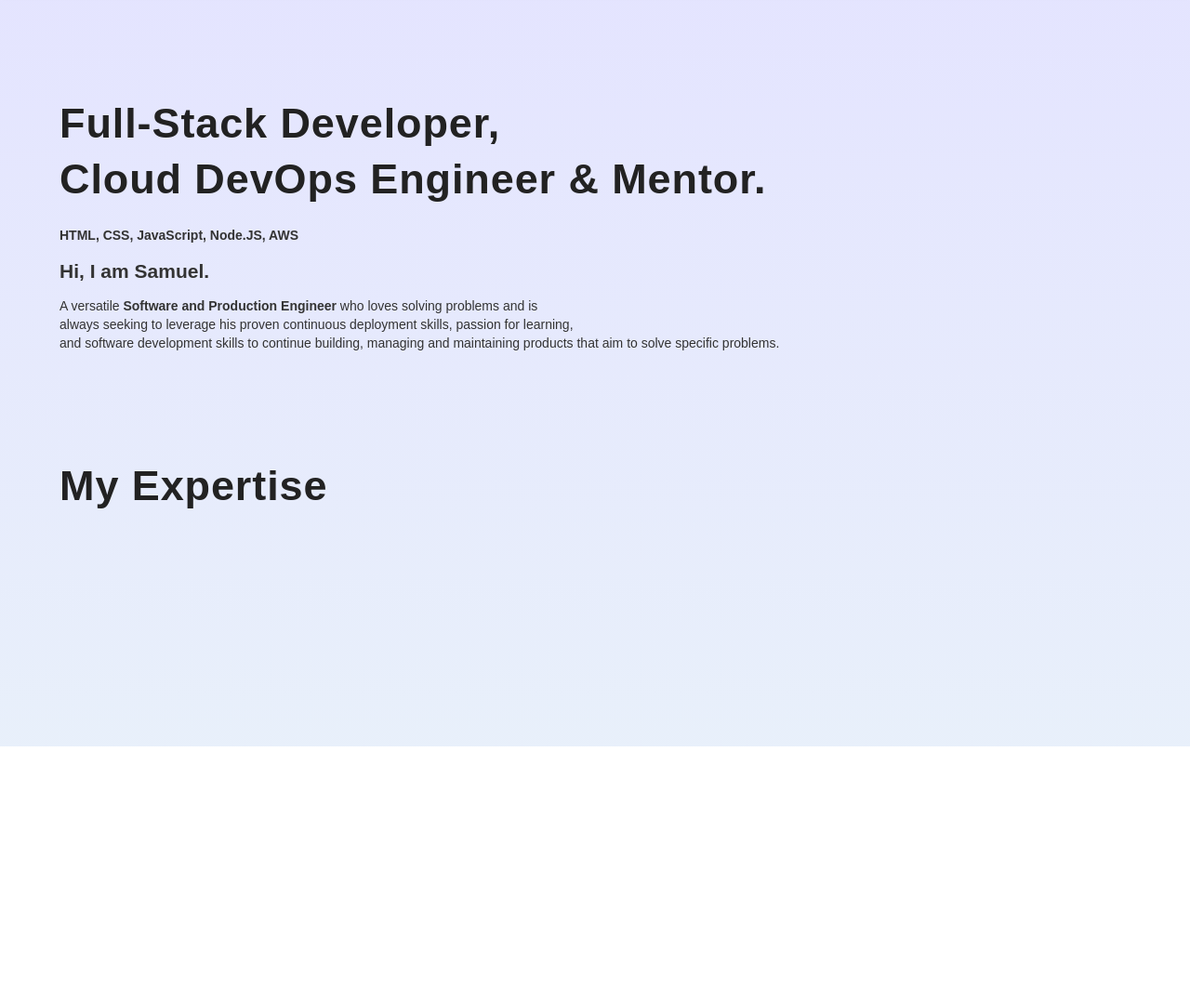
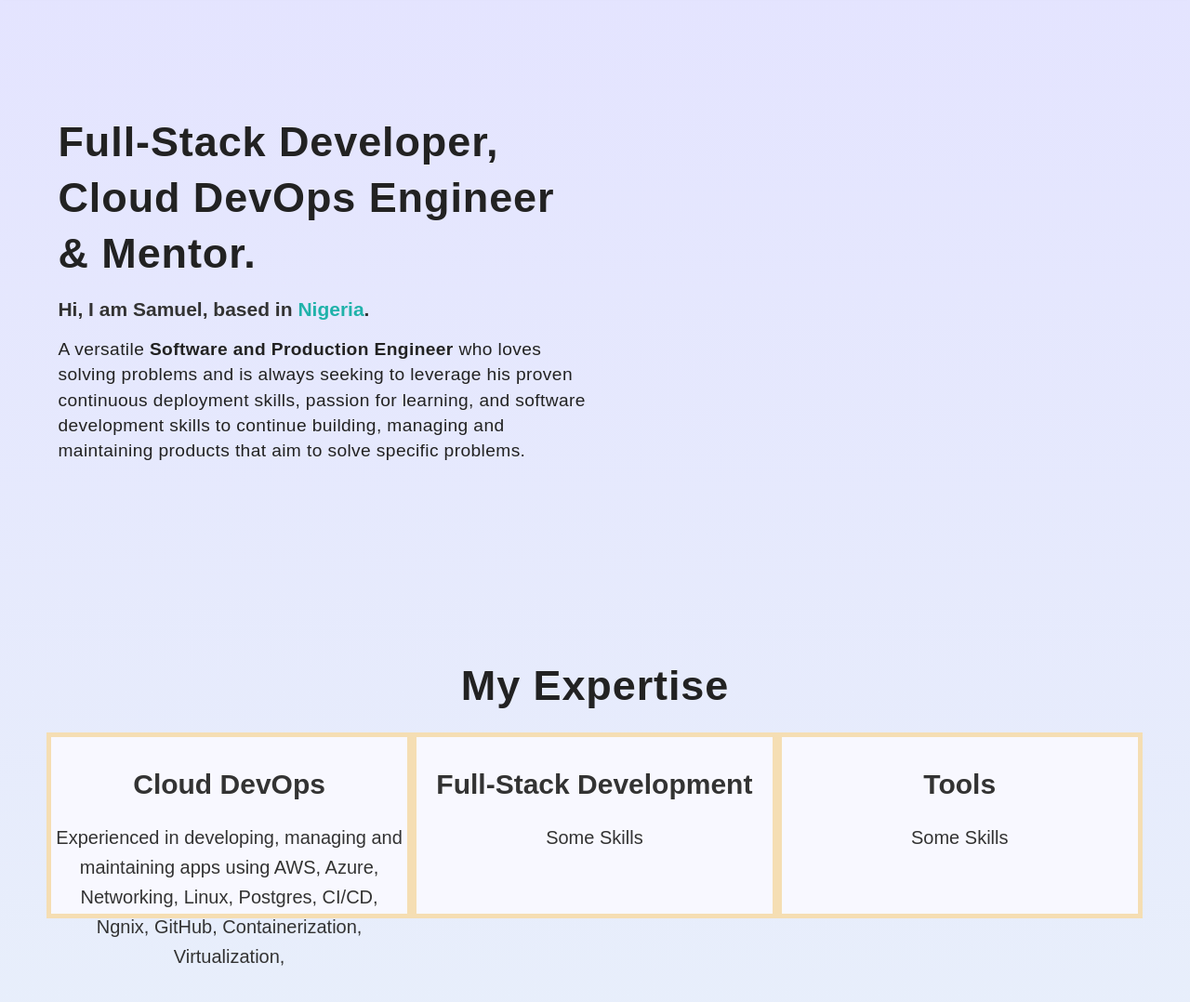
Before and after one commit to SammyBloom/portfolio, a plain HTML site: page Home/index.html in a window 1280 px wide. Shown: the part 66-1144 px from the top of the page at 93% size. Before the commit the page ends 869 px from the top, so only its background shows below. Drawn offline with Linux system fonts and the light colour scheme.

Commit message:
added major styling to the about section by adding some divs and working on the expertise section

```diff
--- a/Home/index.css
+++ b/Home/index.css
@@ -3,6 +3,10 @@ html {
     text-size-adjust: 100%;
     font-family: sans-serif;
     scroll-behavior: smooth;
+}
+
+* {
+    box-sizing: border-box;
 }
 
 body {
@@ -24,10 +28,11 @@ body {
 }
 
 .content {
-    padding-left: 5%;
+    padding-left: 2%;
+    padding-right: 2%;
 }
 
-.header {
+.menu {
     z-index: 1111;
     background-color: #fff;
     padding-top: 20px;
@@ -70,6 +75,50 @@ nav a {
     }
 }
 
+ul {
+    display: flex;
+    padding: 0;
+    list-style-type: none;
+    line-height: 2.0rem;
+}
+
+@media screen and (max-width: 991px) {
+    .paragraph {
+        line-height: 28px;
+    }
+}
+.paragraph {
+    color: #222;
+    letter-spacing: .02em;
+    margin-bottom: 10px;
+    margin-left: auto;
+    margin-right: auto;
+    font-size: 1rem;
+    line-height: 1.5rem;
+    display: block;
+}
+
+@media screen and (max-width: 991px) {
+    .paragraph.about {
+        font-size: 1.1rem;
+    }
+}
+.paragraph.about {
+    text-align: left;
+    font-size: 1.2rem;
+    line-height: 1.7rem;
+}
+
+.aboutme{
+    padding-top: 120px;
+    inline-size: 50%;
+    overflow-wrap: break-word;
+}
+
+.green {
+    color: lightseagreen;
+}
+
 .stack {
     color: #222;
     letter-spacing: .02em;
@@ -80,5 +129,28 @@ nav a {
 }
 
 .section {
-    padding-top: 100px;
+    padding-left: 3%;
+    padding-right: 3%;
 }
+
+.stack.heading {
+    display: flex;
+    justify-content: center;
+}
+
+.section2 {
+    padding-top: 200px;
+    padding-left: 2%;
+    padding-right: 2%;
+}
+
+.border {
+    background: ghostwhite;
+    font-size: 20px;
+    padding: 10px 5px 10px 5px;
+    border: 5px solid wheat;
+    height: 200px;
+    inline-size: 33.3%;
+    overflow-wrap: break-word;
+    text-align: center;
+}
--- a/Home/index.html
+++ b/Home/index.html
@@ -1,5 +1,6 @@
 <!DOCTYPE html>
 <html lang="en">
+
 <head>
     <meta charset='utf-8'>
     <meta name='viewport' content='width=device-width, initial-scale=1.0'>
@@ -9,8 +10,10 @@
     <link rel="stylesheet" href="index.css">
     <title>Samuel's Portfolio</title>
 </head>
+
 <body>
-        <nav class="header">
+    <!-- menu -->
+    <nav class="menu">
         <a href="#about">About</a>
         <a href="#expertise">Expertise</a>
         <a href="#experience">Experience</a>
@@ -20,16 +23,35 @@
     </nav>
     <div class="content">
         <div id="about" class="section">
+            <div class="aboutme">
                 <h1 class="stack">Full-Stack Developer,<br>Cloud DevOps Engineer & Mentor.</h1>
-                <h4>HTML, CSS, JavaScript, Node.JS, AWS</h4>
-                <h2>Hi, I am Samuel.</h2>
-                <p>A versatile <strong>Software and Production Engineer</strong> who loves solving problems and is<br> always seeking to leverage his proven continuous deployment skills, passion for learning, <br>and software development skills to continue building, managing and maintaining products that aim to solve specific problems.</p>
+                <h2>Hi, I am Samuel, based in <span class="green">Nigeria</span>.</h2>
+                <p class="paragraph about">A versatile <strong>Software and Production Engineer</strong> who loves
+                    solving problems and is always seeking to leverage his proven continuous deployment skills,
+                    passion for learning, and software development skills to continue building, managing and
+                    maintaining products that aim to solve specific problems.</p>
+            </div>
         </div>
 
-            <div id="expertise" class="section">
-                <h1 class="stack">My Expertise</h1>
+        <div id="expertise" class="section2">
+            <h1 class="stack heading">My Expertise</h1>
+            <ul>
+                <li class="border">
+                    <h2>Cloud DevOps</h2>
+                    <p>Experienced in developing, managing and maintaining apps using AWS, Azure, Networking, Linux, Postgres, CI/CD, Ngnix, GitHub, Containerization, Virtualization,   </p>
+                </li>
+                <li class="border">
+                    <h2>Full-Stack Development</h2>
+                    <p>Some Skills</p>
+                </li>
+                <li class="border">
+                    <h2>Tools</h2>
+                    <p>Some Skills</p>
+                </li>
+            </ul>
         </div>
     </div>
 
 </body>
+
 </html>
```
Also changed, not shown: 1 other file. Lines whose indentation alone changed are shown as unchanged.
